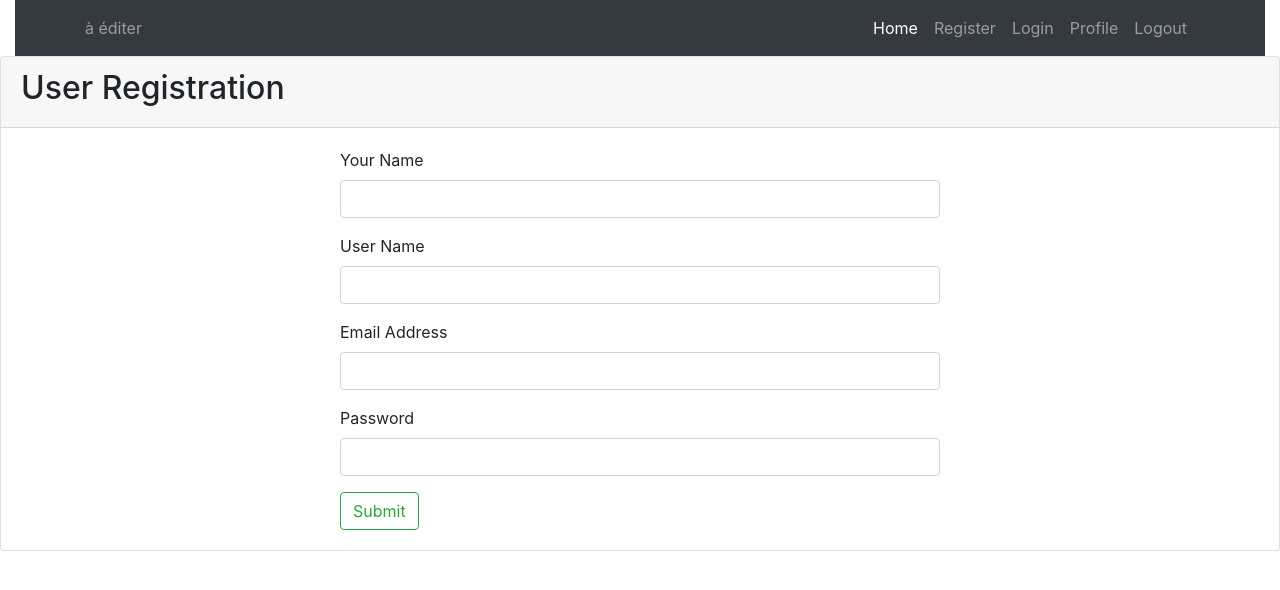
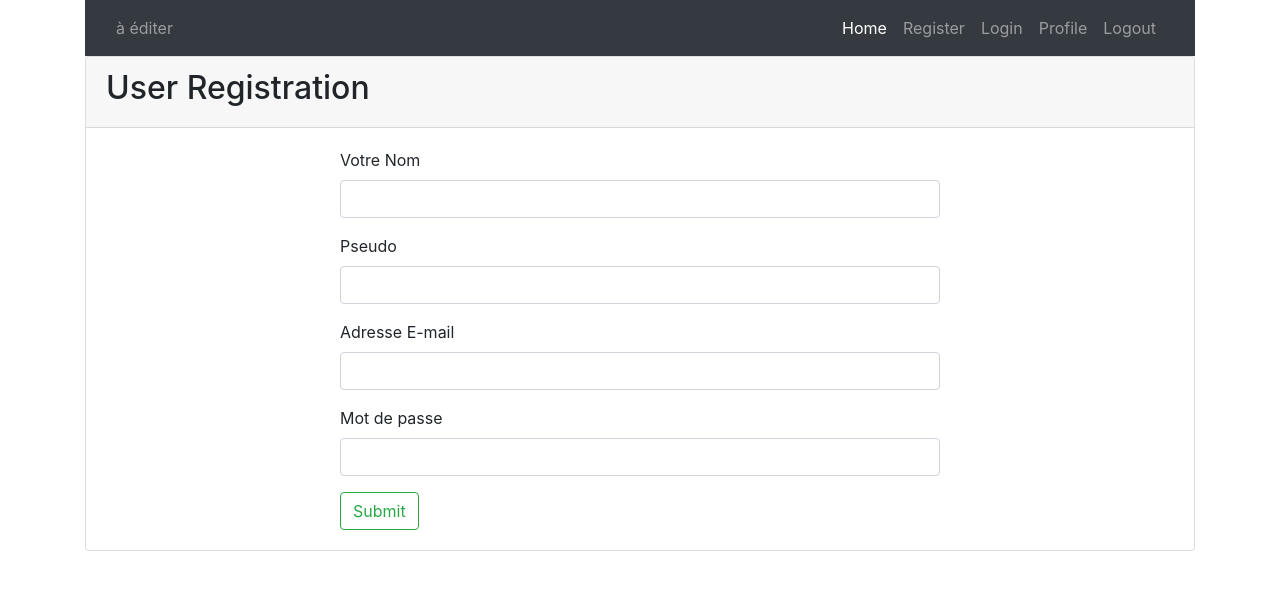
Before and after one commit to Zyrass/Login_Register_POO, a PHP site: page /register.php in a window 1280 px wide. Shown: the top 590 px of the page. Run offline with PHP 8.4, Linux system fonts and the light colour scheme.

Commit message:
Register OK ; Login OK

```diff
--- a/code_perso/App/classes/Database.class.php
+++ b/code_perso/App/classes/Database.class.php
@@ -19,7 +19,7 @@ class Database {
 				$link = new PDO("mysql:host=" . $this->host_db . ";dbname=" . $this->name_db . ";charset=". $this->charset_db, $this->user_db, $this->pass_db);
 
 				$link->setAttribute(PDO::ATTR_ERRMODE, PDO::ERRMODE_EXCEPTION);
-				// $link->setAttribute(PDO::ATTR_DEFAULT_FETCH_MODE, PDO::FETCH_ASSOC);
+				$link->setAttribute(PDO::ATTR_DEFAULT_FETCH_MODE, PDO::FETCH_OBJ); // FETCH_ASSSOC possible aussi...
 				// $link->exec("SET CHARACTER SET utf8");
 
 				$this->pdo = $link;
--- /dev/null
+++ b/code_perso/App/classes/Session.class.php
@@ -0,0 +1,46 @@
+<?php
+
+class Session {
+
+	public static function initSession() {
+
+		if (version_compare(phpversion(), '7.1.0', '>=')) {
+
+			if (session_id() == '') {
+
+				session_start();
+
+			} else {
+
+				if (session_status() == PHP_SESSION_NONE) {
+
+					session_start();
+
+				}
+			}
+		}
+	}
+
+	public static function set($key, $value) {
+
+		$_SESSION[$key] = $value;
+
+	}
+
+
+
+	public static function get($key) {
+
+		if (isset($_SESSION[$key])) {
+
+			return $_SESSION[$key];
+
+		} else {
+
+			return false;
+
+		}
+
+	}
+
+}
--- a/code_perso/App/classes/Session.classe.php
+++ /dev/null
@@ -1,9 +0,0 @@
-<?php
-
-class Session {
-
-	public function  __construct() {
-
-	}
-
-}
--- a/code_perso/App/classes/User.class.php
+++ b/code_perso/App/classes/User.class.php
@@ -1,6 +1,6 @@
 <?php
 
-include_once 'Session.classe.php';
+include_once 'Session.class.php';
 include 'Database.class.php';
 
 class User {
@@ -23,15 +23,15 @@ class User {
 	 */
 	public function userRegistration($data_post) {
 
-		$name 		= $data_post['name'];
-		$pseudo 	= $data_post['pseudo'];
-		$email 		= $data_post['email'];
-		$password 	= password_hash($data_post['password'], PASSWORD_DEFAULT);
+		$name 			= $data_post['name'];
+		$pseudo 		= $data_post['pseudo'];
+		$email 			= $data_post['email'];
+		$password 		= md5($data_post['password']);
 
 		// Initialisation de la méthode emailCheck qui permet de vérifier si le mail existe ou pas.
 		$check_email = $this->emailCheck($email);
 
-		// NAME CONDITION
+		// CONDITION POUR TOUT LES CHAMPS
 		if ($name == "" OR $email == "" OR $password == "") {
 
 			$message = "<div class='alert alert-danger'><strong>Erreur,</strong> tous les champs ne doivent pas être vide!</div>";
@@ -40,7 +40,7 @@ class User {
 		}
 
 		// PSEUDO CONDITION
-		if (strlen($pseudo) > 0 AND strlen($pseudo) < 5) {
+		if (strlen($pseudo) > 0 AND strlen($pseudo) <= 5) {
 
 			$message = "<div class='alert alert-danger'><strong>Erreur,</strong> le champ pseudo est trop court!</div>";
 			return $message;
@@ -127,4 +127,78 @@ class User {
 
 	// ----------------------------------------------------------------------------------------------------------------------------
 
+	public function getLoginUser($email, $password) {
+
+		// Requête SQL
+		$sql = 'SELECT * FROM users WHERE email = :email AND password = :password LIMIT 1';
+
+		// Méthode preprare avec un paramètre nommé :email
+		$requete = $this->db->pdo->prepare($sql);
+		$requete->bindValue(':email', $email, PDO::PARAM_STR);
+		$requete->bindValue(':password', $password, PDO::PARAM_STR);
+		$requete->execute();
+
+		$result = $requete->fetch();
+
+		return $result;
+
+	}
+
+	// ----------------------------------------------------------------------------------------------------------------------------
+
+	public function userLogin($data_post) {
+
+		$email 			= $data_post['email'];
+		$password 		= md5($data_post['password']);
+
+		// Initialisation de la méthode emailCheck qui permet de vérifier si le mail existe ou pas.
+		$check_email = $this->emailCheck($email);
+
+		// CONDITION POUR TOUT LES CHAMPS
+		if ($email == "" OR $password == "") {
+
+			$message = "<div class='alert alert-danger'><strong>Erreur,</strong> tous les champs ne doivent pas être vide!</div>";
+			return $message;
+		}
+
+		// EMAIL CONDITION
+		if (filter_var($email, FILTER_VALIDATE_EMAIL) == false) {
+
+			$message = "<div class='alert alert-danger'><strong>Erreur,</strong> l'email saisit n'est pas valide...</div>";
+			return $message;
+
+		}
+
+		// VERIFICATION DES EMAILS
+		if ($check_email == false) {
+
+			$message = "<div class='alert alert-danger'><strong>Erreur,</strong> l'email saisit n'existe pas dans la base de donnée...</div>";
+			return $message;
+
+		}
+
+		$result = $this->getLoginUser($email, $password);
+
+		if ($result) {
+
+			Session::initSession();
+			Session::set("login", true);
+			Session::set("id", $result->id); // POUR FETCH_ASSOC -> Session::set("id", $result['id']);
+			Session::set("name", $result->name); // POUR FETCH_ASSOC -> Session::set("name", $result['name']);
+			Session::set("pseudo", $result->pseudo); // POUR FETCH_ASSOC -> Session::set("pseudo", $result['pseudo']);
+			Session::set("email", $result->email); // POUR FETCH_ASSOC -> Session::set("email", $result['email']);
+			Session::set("loginMessage", "<div class='alert alert-success'><strong>Félicitation,</strong> vous êtes connecté!</div>");
+
+			header("Location:index.php");
+
+		} else {
+
+			$message = "<div class='alert alert-danger'><strong>Erreur,</strong> aucune entrée retourné...</div>";
+			return $message;
+
+		}
+
+
+	}
+
 } // Fin class USER
--- a/code_perso/partials/_head.php
+++ b/code_perso/partials/_head.php
@@ -1,3 +1,14 @@
+<?php
+
+	$filepath = realpath(dirname(__FILE__));
+
+	// inclusion de ma classe USER qui devrait être inclut dans le model.
+	include $filepath.'/../App/classes/Session.class.php';
+
+	Session::initSession();
+
+?>
+
 <!DOCTYPE html>
 <html>
 <head>
--- a/code_perso/partials/_header.php
+++ b/code_perso/partials/_header.php
@@ -1,5 +1,5 @@
 <header>
-	<div class="container-fluid">
+	<div class="container">
 
 		<nav class="navbar navbar-expand-lg navbar-dark bg-dark">
 
--- /dev/null
+++ b/code_perso/phpinfo.php
@@ -0,0 +1,3 @@
+<?php
+
+	phpinfo();
--- a/code_perso/profile.php
+++ b/code_perso/profile.php
@@ -3,6 +3,8 @@
     // inclusion du header
     include 'partials/_head.php';
 ?>
+
+<div class="container">
 
     <div class="card">
         <div class="card-header">
@@ -35,6 +37,7 @@
         </div> <!-- End card-body -->
     </div> <!-- End card-default -->
 
+</div>
 <?php
 
     // inclusion du footer
--- a/code_perso/register.php
+++ b/code_perso/register.php
@@ -23,6 +23,8 @@
 
 ?>
 
+<div class="container">
+
 	<div class="card">
 		<div class="card-header">
 			<h2>User Registration </h2>
@@ -45,19 +47,19 @@
 
 				<form action="" method="POST">
 					<div class="form-group">
-					<label for="name"> Your Name </label>
+						<label for="name"> Votre Nom </label>
 						<input type="text" id="name" name="name" class="form-control"   />
 					</div> <!-- End form-group -->
 					<div class="form-group">
-					<label for="pseudo"> User Name </label>
+						<label for="pseudo"> Pseudo </label>
 						<input type="text" id="pseudo" name="pseudo" class="form-control"  />
 					</div> <!-- End form-group -->
 					<div class="form-group">
-					<label for="email"> Email Address </label>
+						<label for="email"> Adresse E-mail </label>
 						<input type="text" id="email" name="email" class="form-control"   />
 					</div> <!-- End form-group -->
 					<div class="form-group">
-					<label for="password"> Password </label>
+						<label for="password"> Mot de passe </label>
 						<input type="password" id="password" name="password" class="form-control"  />
 					</div> <!-- End form-group -->
 					<button type="submit" name="register" class="btn btn-outline-success"> Submit </button>
@@ -66,6 +68,8 @@
 		</div> <!-- End card-body -->
 	</div> <!-- End card -->
 
+</div>
+
 <?php
 
 	// inclusion du footer
```
Also changed, not shown: code_perso/index.php (+34 -2 lines), code_perso/login.php (+33 -1 lines). Lines whose indentation alone changed are shown as unchanged.
